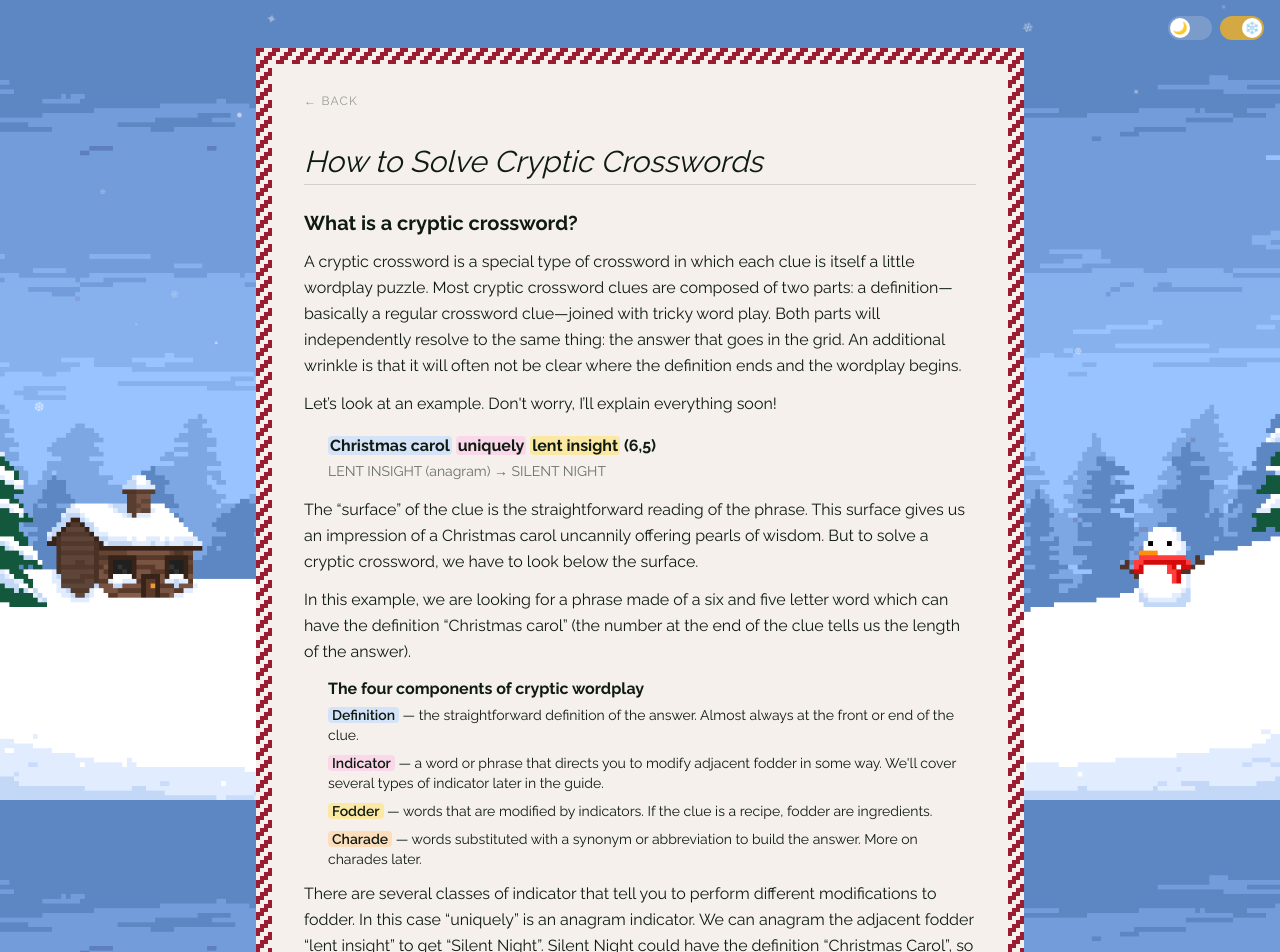
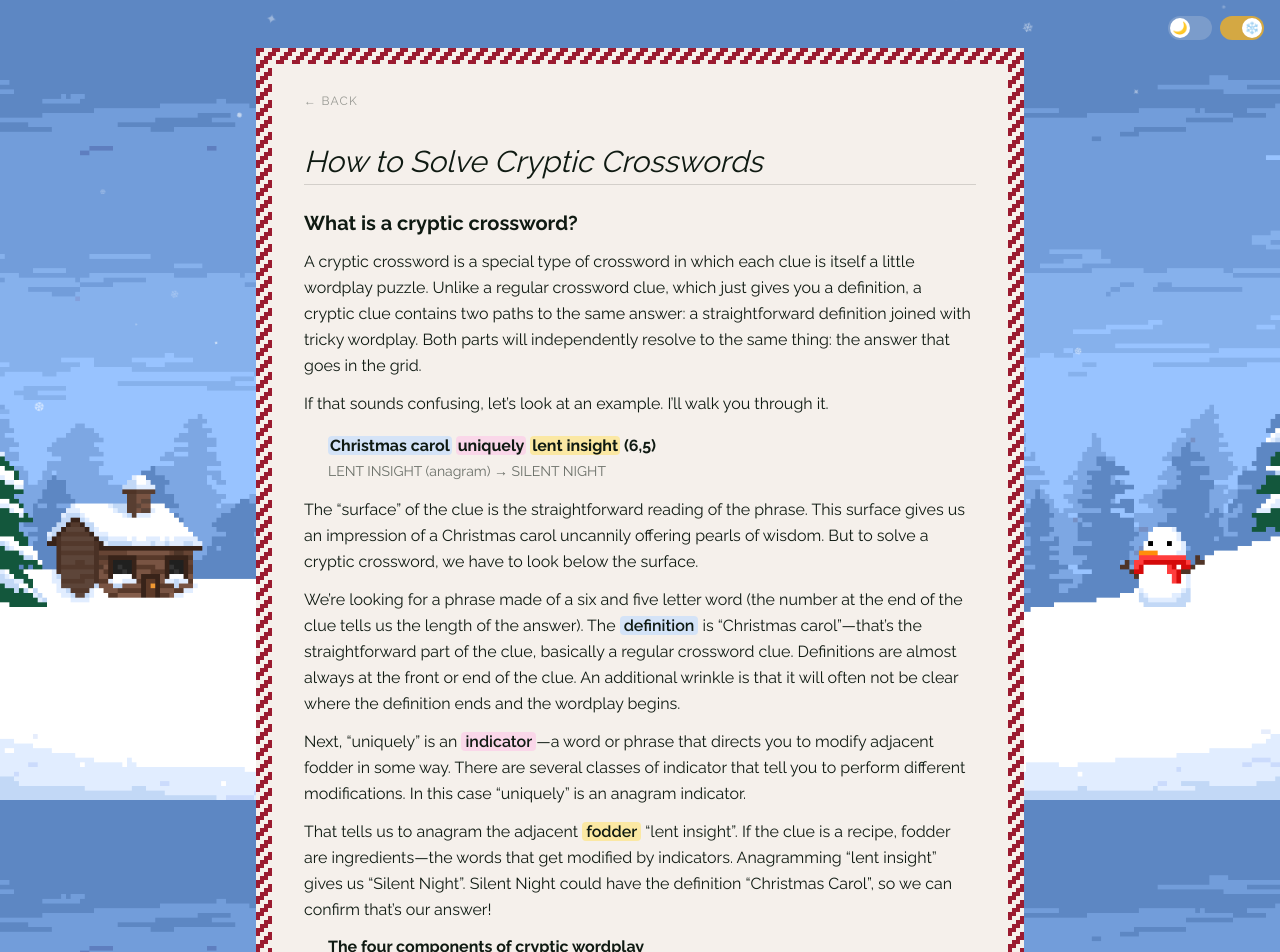
Before and after one commit to ianrosevear/ians-christmas-village, a Next.js app: page /guide in a window 1280 px wide. Shown: the top 952 px of the page. Built offline with nearby package versions, Linux system fonts and the light colour scheme.

Commit message:
restructure intro

```diff
--- a/app/guide/page.tsx
+++ b/app/guide/page.tsx
@@ -49,13 +49,15 @@ export default function GuidePage() {
           <h3 className="text-xl font-bold">What is a cryptic crossword?</h3>
           <p>
             A cryptic crossword is a special type of crossword in which each clue is itself a
-            little wordplay puzzle. Most cryptic crossword clues are composed of two parts: a
-            definition&mdash;basically a regular crossword clue&mdash;joined with tricky word
-            play. Both parts will independently resolve to the same thing: the answer that goes
-            in the grid. An additional wrinkle is that it will often not be clear where the
-            definition ends and the wordplay begins.
+            little wordplay puzzle. Unlike a regular crossword clue, which just gives you a
+            definition, a cryptic clue contains two paths to the same answer: a straightforward
+            definition joined with tricky wordplay. Both parts will independently resolve to the
+            same thing: the answer that goes in the grid.
           </p>
-          <p>Let&rsquo;s look at an example. Don't worry, I&rsquo;ll explain everything soon!</p>
+          <p>
+            If that sounds confusing, let&rsquo;s look at an example. I&rsquo;ll walk you
+            through it.
+          </p>
 
           <div className="my-4 ml-6">
             <p className="font-bold">
@@ -75,9 +77,34 @@ export default function GuidePage() {
             of wisdom. But to solve a cryptic crossword, we have to look below the surface.
           </p>
           <p>
-            In this example, we are looking for a phrase made of a six and five letter word which
-            can have the definition &ldquo;Christmas carol&rdquo; (the number at the end of the
-            clue tells us the length of the answer).
+            We&rsquo;re looking for a phrase made of a six and five letter word (the number at
+            the end of the clue tells us the length of the answer). The{" "}
+            <span className="rounded px-1 bg-blue-200/60 dark:bg-blue-500/30 font-semibold">
+              definition
+            </span>{" "}
+            is &ldquo;Christmas carol&rdquo;&mdash;that&rsquo;s the straightforward part of the
+            clue, basically a regular crossword clue. Definitions are almost always at the front
+            or end of the clue. An additional wrinkle is that it will often not be clear where the
+            definition ends and the wordplay begins.
+          </p>
+          <p>
+            Next, &ldquo;uniquely&rdquo; is an{" "}
+            <span className="rounded px-1 bg-pink-200/70 dark:bg-pink-400/30 font-semibold">
+              indicator
+            </span>
+            &mdash;a word or phrase that directs you to modify adjacent fodder in some way.
+            There are several classes of indicator that tell you to perform different
+            modifications. In this case &ldquo;uniquely&rdquo; is an anagram indicator.
+          </p>
+          <p>
+            That tells us to anagram the adjacent{" "}
+            <span className="rounded px-1 bg-amber-200/70 dark:bg-amber-400/30 font-semibold">
+              fodder
+            </span>{" "}
+            &ldquo;lent insight&rdquo;. If the clue is a recipe, fodder are ingredients&mdash;the
+            words that get modified by indicators. Anagramming &ldquo;lent insight&rdquo; gives us
+            &ldquo;Silent Night&rdquo;. Silent Night could have the definition &ldquo;Christmas
+            Carol&rdquo;, so we can confirm that&rsquo;s our answer!
           </p>
 
           <div className="ml-6 space-y-2 text-sm">
@@ -112,13 +139,6 @@ export default function GuidePage() {
             </p>
           </div>
 
-          <p>
-            There are several classes of indicator that tell you to perform different
-            modifications to fodder. In this case &ldquo;uniquely&rdquo; is an anagram indicator.
-            We can anagram the adjacent fodder &ldquo;lent insight&rdquo; to get &ldquo;Silent
-            Night&rdquo;. Silent Night could have the definition &ldquo;Christmas Carol&rdquo;,
-            so we can confirm that&rsquo;s our answer!
-          </p>
           <p>
             If that seems tricky to you, that&rsquo;s okay. It&rsquo;s a totally new way of
             looking at crosswords where the words don&rsquo;t mean what they usually mean. One
```
